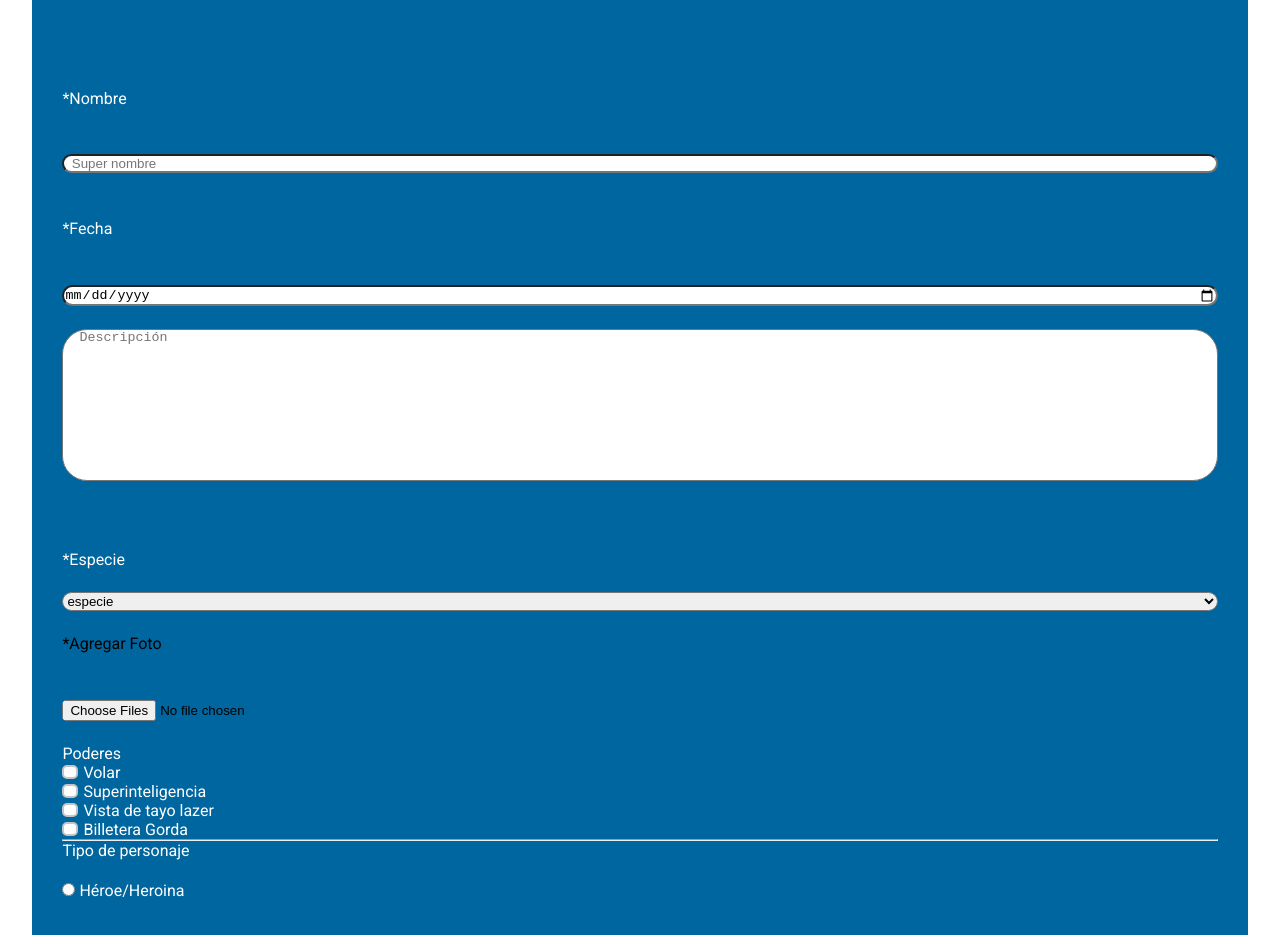
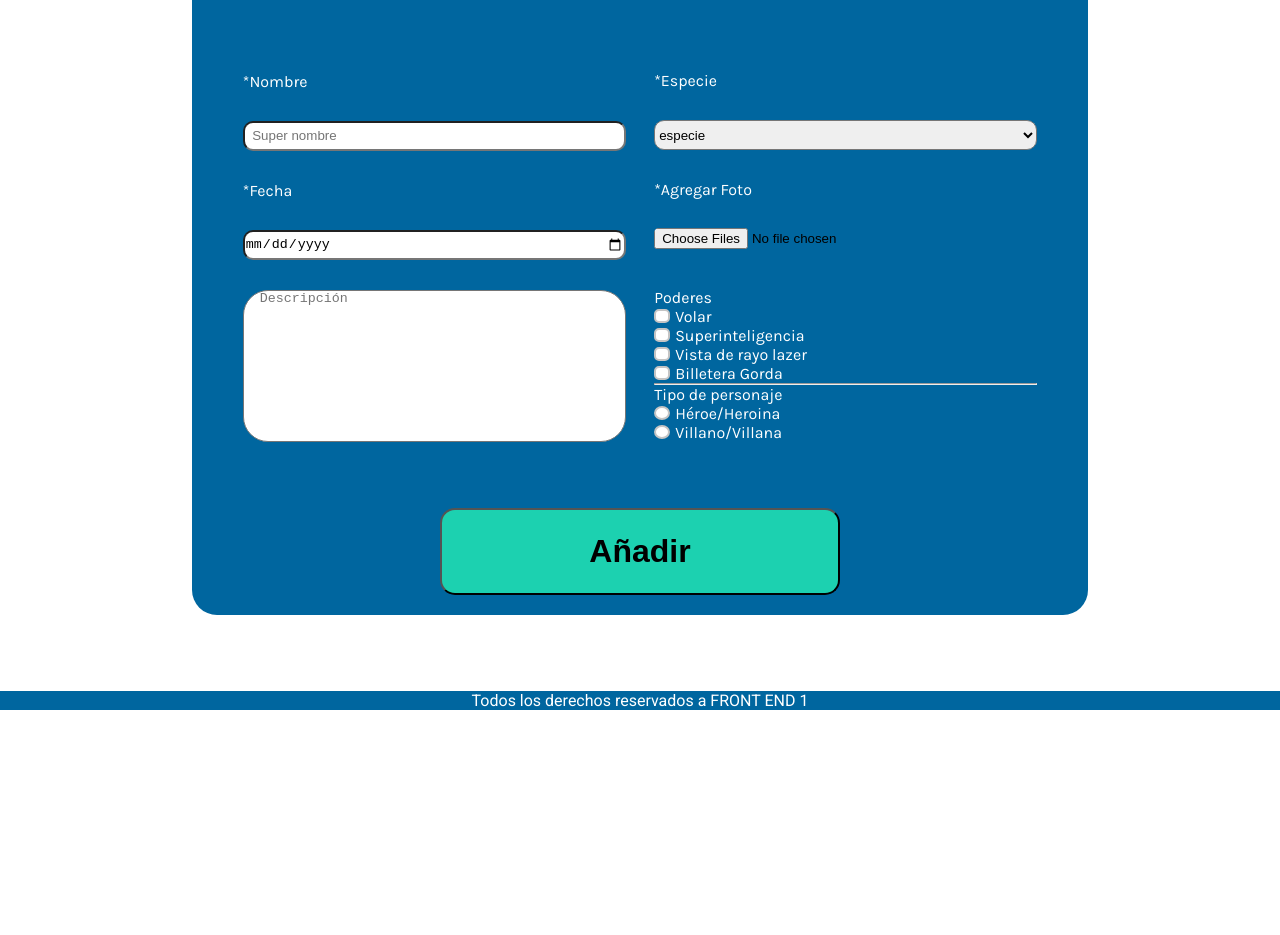
Before and after one commit to GuillermoMartinelli/Proyectos-Front, a plain HTML site: page SuperCards&Formularios/agregar.html in a window 1280 px wide. Shown: the part 284-1219 px from the top of the page. After the commit the page ends 994 px from the top, so only its background shows below. Drawn offline with Linux system fonts and the light colour scheme.

Commit message:
responsive de agregar agregado

```diff
--- a/SuperCards&Formularios/agregar.html
+++ b/SuperCards&Formularios/agregar.html
@@ -61,8 +61,8 @@
                         <option value="New Gods">New Gods</option>
                         <option value="No identificado">No identificado</option>
                     </select>
-                    <label for="foto" class="elegir-archivo">*Agregar Foto</label>
-                    <input type="file" name="foto" accept=".jpg" multiple class="elegir-archivo">
+                    <label for="foto" class="elegir-archivo-label">*Agregar Foto</label>
+                    <input type="file" name="foto" accept=".jpg" multiple class="elegir-archivo-input">
                     <div class="Poderes">
                         <p>Poderes</p>
                         <div>
@@ -80,7 +80,7 @@
                         <div>
                             <input type="checkbox" id="Vista de rayo lazer" value="Vista de rayo lazer">
                             <label for="Vista de rayo lazer">
-                                Vista de tayo lazer
+                                Vista de rayo lazer
                             </label>
                         </div>
                         <div>
--- a/SuperCards&Formularios/css/styleagregar.css
+++ b/SuperCards&Formularios/css/styleagregar.css
@@ -34,9 +34,14 @@ nav>ul>li {
 main{
     padding:6% 0;
     width: auto;
+    font-family: 'Karla', sans-serif;
+}
+h2, .parrafo-form{
+    font-family: 'Inter', sans-serif;
 }
 .parrafo-form{
     text-align: center;
+
 }
 form{
     display: flex;
@@ -60,6 +65,7 @@ form{
     display: flex;
     flex-direction: column;
 }
+
 .conteiner-izquierdo, .conteiner-derecho{
     display: flex;
     flex-direction: column;
@@ -77,7 +83,7 @@ textarea{
     width: 100%;
     border-radius: 25px;
 }
-.elegir-archivo{
+.elegir-archivo-input{
     border-radius: 5px;
     color: black;
 }
@@ -88,31 +94,39 @@ input[type="submit"]{
     background-color: var(--color-secundario);
     color: black;
     margin-bottom: 5%;
+    font-size: 2rem ;
+    font-family: "inter"sans-serif;
+    font-weight: 700;
 }
 input:hover{
     background-color: #001D2D;
     color: white;
     cursor: pointer;
 }
-input[type="checkbox"]{
+input[type="checkbox"], input[type="radio"]{
     display: none;
 }
-input[type="checkbox"]+label{
+input[type="checkbox"]+label ,input[type="radio"]+label{
     position: relative;
     padding-left: 21px;
 }
 
-input[type="checkbox"]+label::before{
+input[type="checkbox"]+label::before,input[type="radio"]+label::before {
     content: "";
     width: 12px;
     height: 10px;
     border:2px solid #C4C4C4;
-    border-radius: 5px;
     display: inline-block;
     background-color: white;
     position: absolute;
     left: 0;
     top: 2px;
+}
+input[type="checkbox"]+label::before{
+    border-radius: 5px;
+}
+input[type="radio"]+label::before{
+    border-radius: 50%;
 }
 input[type="checkbox"]:checked + label::before{
     content: "\f00c";
@@ -121,3 +135,35 @@ input[type="checkbox"]:checked + label::before{
     font-weight: 900;
     font-size: 12px;
 }
+input[type="radio"]:checked + label::before{
+    background-color: #34CEFF;
+}
+@media screen and (min-width:600px) {
+    h2{
+        font-size: 2rem;
+    }
+    form{
+        width: 70vw;
+    }
+    .conteiner-agregar{
+        flex-direction: row;
+        justify-content: space-evenly;
+    }
+    .conteiner-derecho,.conteiner-izquierdo{
+        width: 45%;
+        height: 400px;
+        justify-content: space-around;
+
+    }
+    input[type="submit"]{
+        width: 400px;
+        height: 87px;
+    }
+    input,select{
+        height: 30px;
+    }
+    label,input,select{
+        border-radius: 10px;
+        margin: 0;
+    }
+}
```
